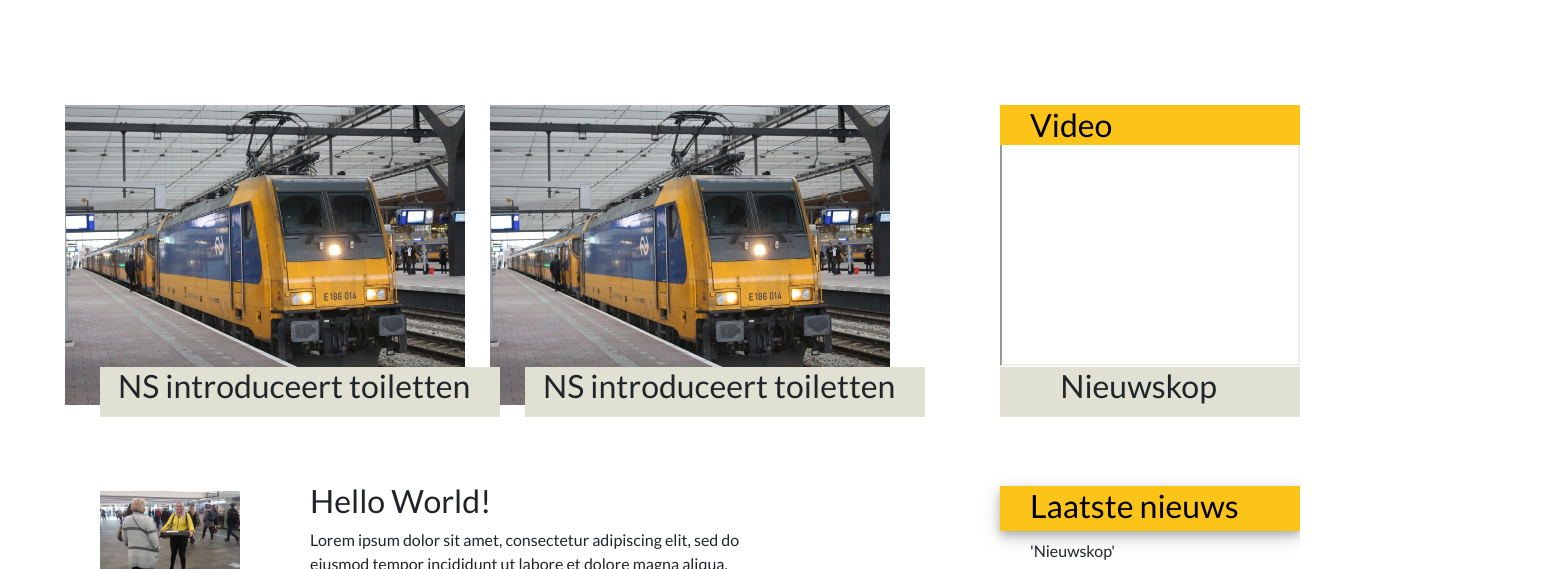
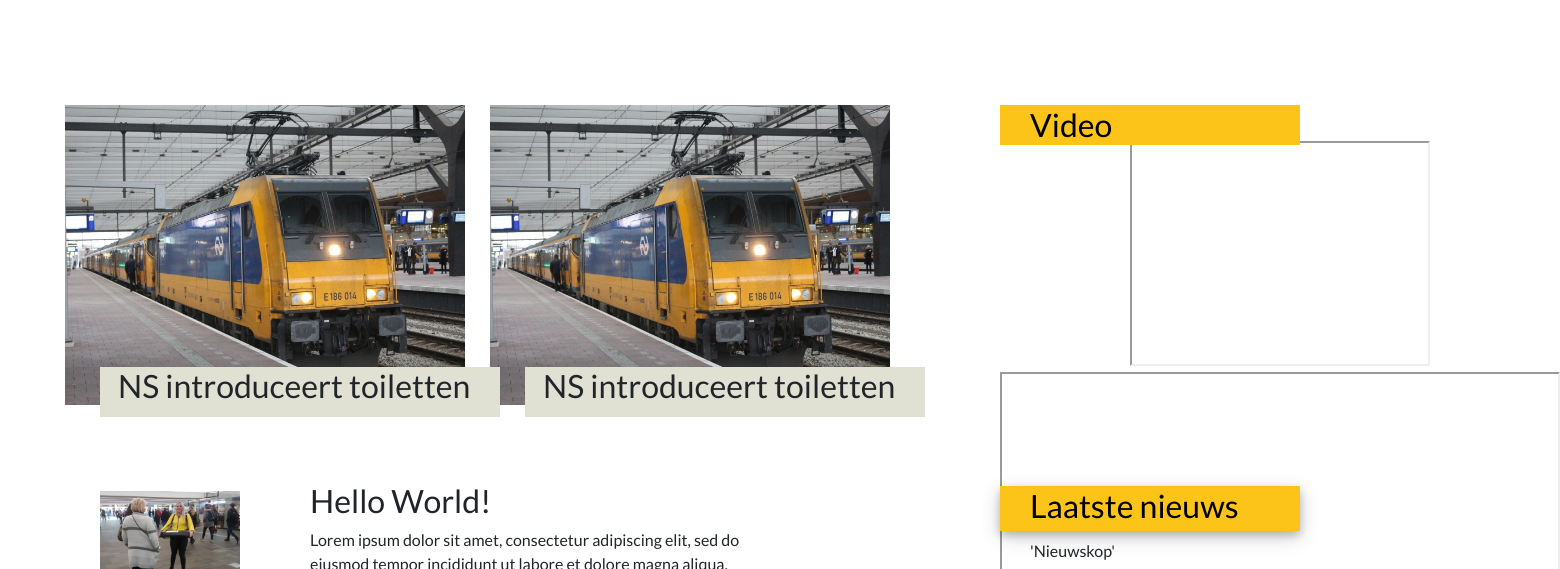
Before and after one commit to DemisStruiksma/Treinenweb, a plain HTML site: page index.html in a window 1280 px wide. Shown: the part 187-756 px from the top of the page, 1560 px wide, since content can reach past the window. Drawn offline with nearby package versions, Linux system fonts and the light colour scheme.

Commit message:
Update index.html

```diff
--- a/index.html
+++ b/index.html
@@ -153,12 +153,10 @@
 
 <div class="video">
   <h2 class="videokop">Video </h2>
-    <iframe width="300" height="225"</iframe><iframe width="560" height="315">
+    <iframe width="300" height="225"></iframe>
+      <iframe width="560" height="315"></iframe>
       src="https://www.youtube.com/embed/5CdgDMMIHUM" frameborder="0" allow="autoplay; encrypted-media" allowfullscreen>
-    </iframe>
-
-  <h2 class="vidnieuwskop">Nieuwskop </h2>
-
+        <h2 class="vidnieuwskop">Nieuwskop </h2>
 </div>
 
 
```
